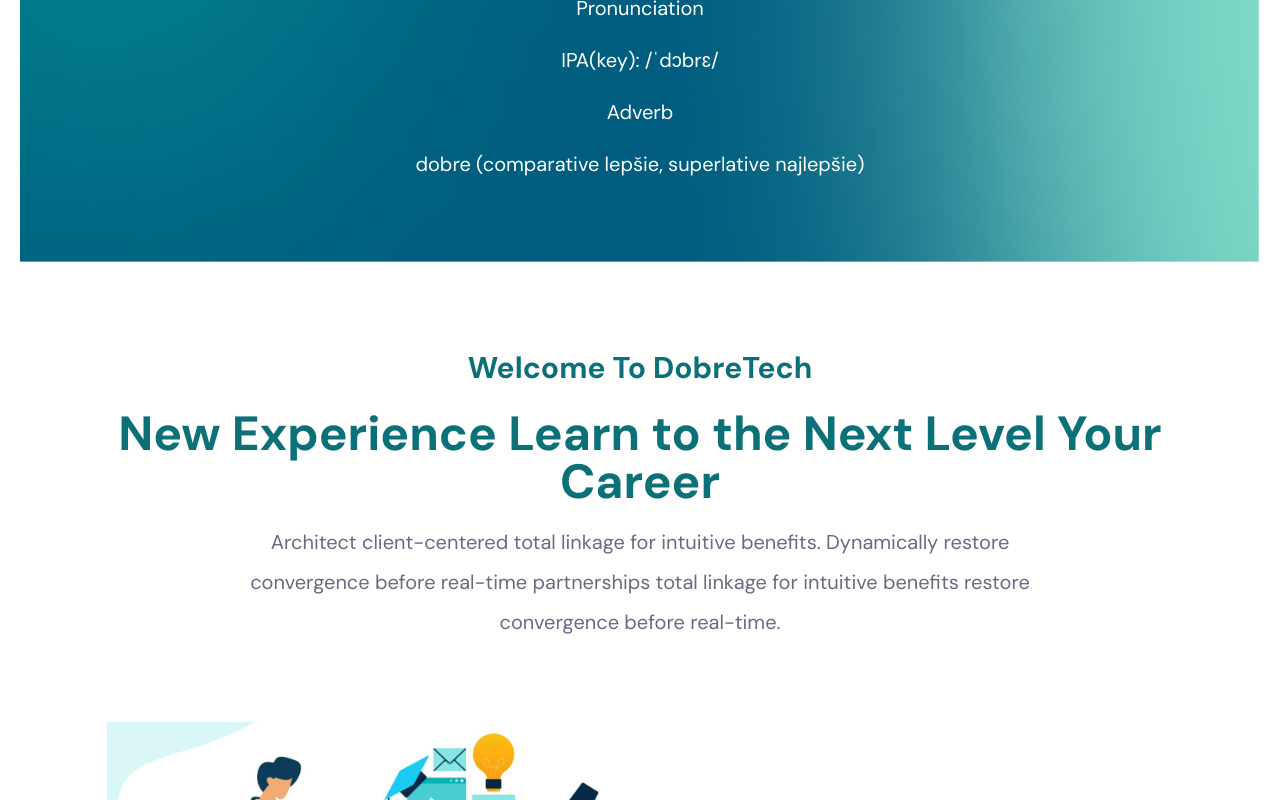
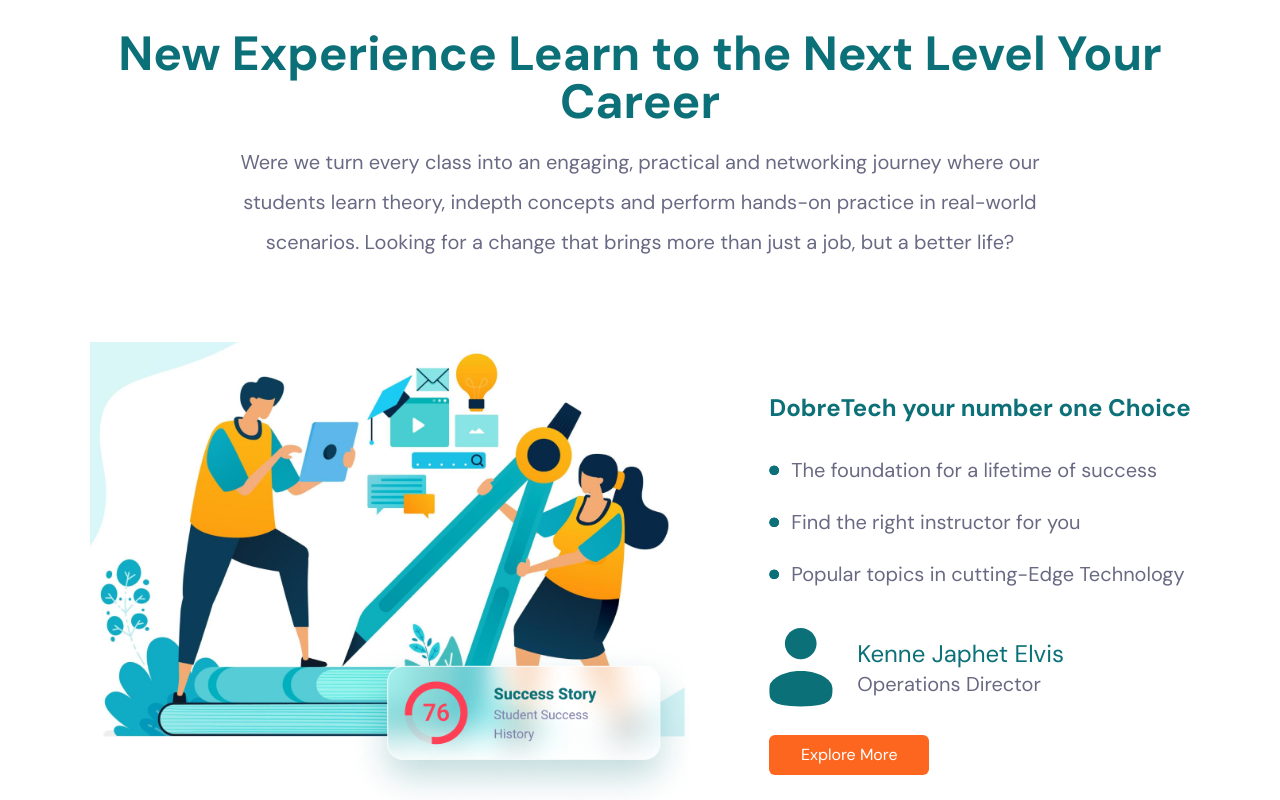
Before and after one commit to pyprince/dobretech, a React (Create React App) app: page /aboutus in a window 1280 px wide. Shown: the part 2880-3680 px from the top of the page. Built offline with nearby package versions, Linux system fonts and the light colour scheme.

Commit message:
about us content change

```diff
--- a/src/pages/AboutUs.js
+++ b/src/pages/AboutUs.js
@@ -59,26 +59,29 @@ const AboutUs = () => {
             <div className="dobre-signify text-center text-white px-5 py-16">
                 <h3 className="text-3xl sm:text-4xl font-semibold">What Does DobreTech Signify</h3>
                 <h4 className="text-2xl sm:text-3xl  leading-10 sm:px-20 mt-5 max-w-[1200px] mx-auto">Dobre is a Polish word meaning Good and that is where we got the name of our firm Dobre Technologies</h4>
-                <div className="py-2">
-                    <p className="text-xl py-3">Variants: Dobry, Dobriak</p>
+                {/* <div className="py-2"> */}
+                    {/* <p className="text-xl py-3">Variants: Dobry, Dobriak</p>
                     <p className="text-xl py-3">Etymology</p>
                     <p className="text-xl py-3">From dobrý (“good”)</p>
                     <p className="text-xl py-3">Pronunciation</p>
                     <p className="text-xl py-3">IPA(key): /ˈdɔbrɛ/</p>
                     <p className="text-xl py-3">Adverb</p>
-                    <p className="text-xl py-3">dobre (comparative lepšie, superlative najlepšie)</p>
-                </div>
+                    <p className="text-xl py-3">dobre (comparative lepšie, superlative najlepšie)</p> */}
+                {/* </div> */}
             </div>
             <div className="text-center mt-6 sm:mt-20 max-w-[1200px] mx-auto">
                 <h5 className="text-primary text-2xl sm:text-3xl font-semibold py-2">Welcome To DobreTech</h5>
                 <h4 className="text-primary text-3xl sm:text-5xl font-semibold py-4">New Experience Learn to the Next Level  Your Career</h4>
                 <p className="text-secondary text-xl leading-10 max-w-[800px] mx-auto">
-                    Architect client-centered total linkage for intuitive benefits. Dynamically restore convergence before real-time partnerships total linkage for intuitive benefits restore convergence before real-time.
+                    Were we turn every class into an engaging, practical and networking journey
+                    where our students learn theory, indepth concepts and perform hands-on practice in real-world scenarios.
+                    Looking for a change that brings more than just a job, but a better life?
                 </p>
             </div>
             <div className="flex flex-wrap justify-center items-center gap-20 my-20">
                 <img src="/images/aboutus_career.png" alt="Career" className="w-[600px]" />
                 <div className="text-xl">
+                    <h6 className="text-2xl text-primary font-semibold py-5">DobreTech your number one Choice</h6>
                     <div className="flex items-center gap-3 text-secondary py-3">
                         <img src="/images/icons/dot.svg" alt="dot" />
                         <span>The foundation for a lifetime of success</span>
@@ -89,13 +92,13 @@ const AboutUs = () => {
                     </div>
                     <div className="flex items-center gap-3 text-secondary py-3">
                         <img src="/images/icons/dot.svg" alt="dot" />
-                        <span>Popular topics to learn now</span>
+                        <span>Popular topics in cutting-Edge Technology</span>
                     </div>
                     <div className="flex items-center gap-2 py-5">
                         <img src="/images/icons/user.svg" alt="user" className="w-20" />
                         <div>
-                            <h5 className="text-2xl text-primary">Mark Andersson</h5>
-                            <p className=" text-secondary">Project Manager</p>
+                            <h5 className="text-2xl text-primary">Kenne Japhet Elvis</h5>
+                            <p className=" text-secondary">Operations Director</p>
                         </div>
                     </div>
                     <Link to='./' className="bg-tomato text-white text-center text-base inline-block rounded-md w-40 py-2 active:font-semibold">Explore More</Link>
```
